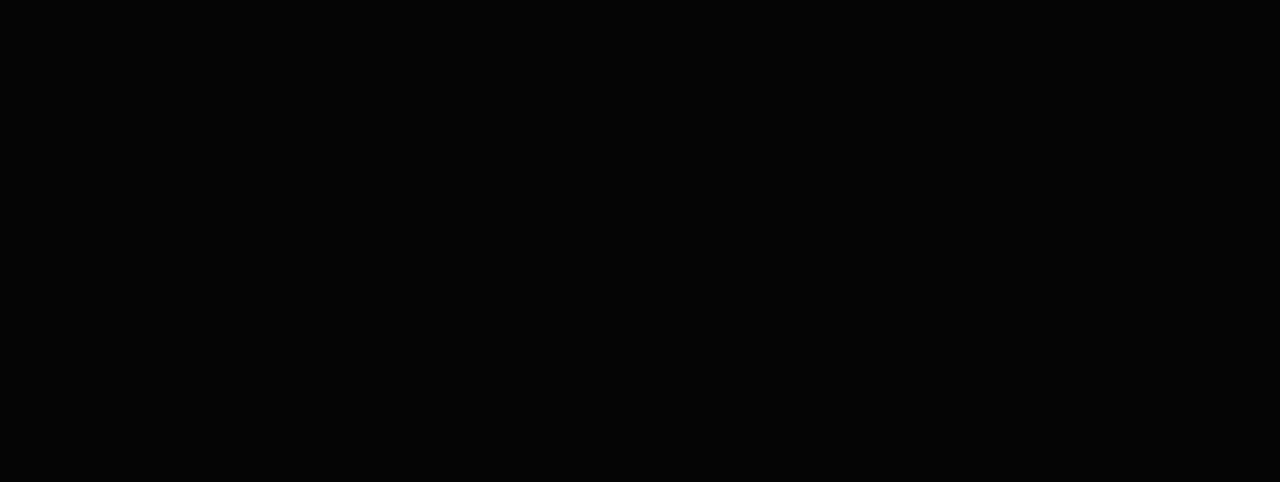
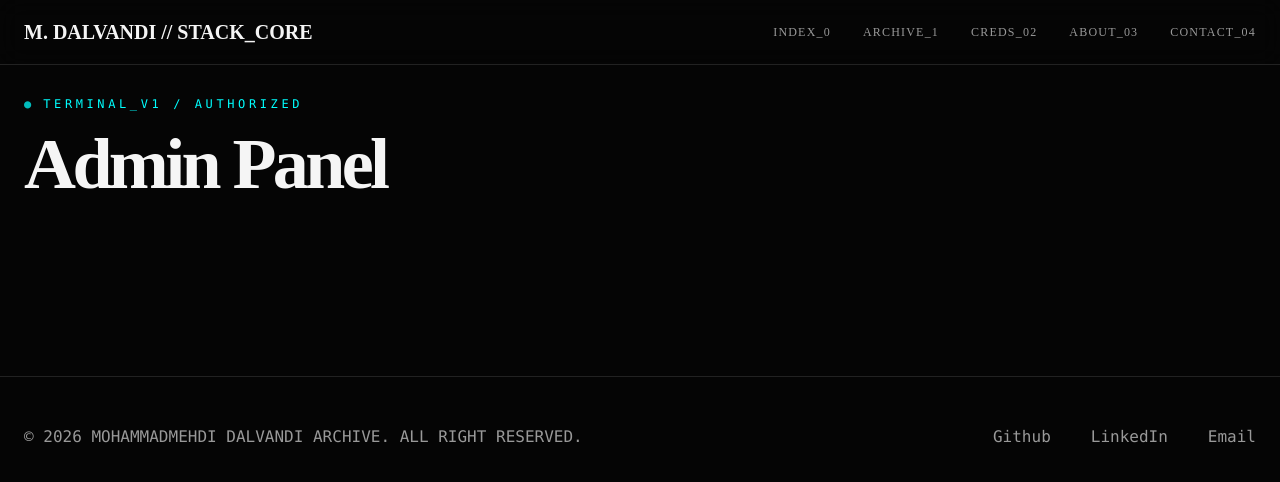
Before and after one commit to mohammadmehdidalvandii/frontend-portfolio, a React (Vite) app: page /Admin/Admin in a window 1280 px wide. Before the commit this address had no page. Shown: the top 482 px of the page. Built offline with nearby package versions, Linux system fonts and the light colour scheme.

Commit message:
created aminLayout for admin-page

```diff
--- a/src/App.tsx
+++ b/src/App.tsx
@@ -4,6 +4,7 @@
 import { MainLayout } from "@layouts/MainLayout";
 import { lazy, Suspense } from "react";
 import { BrowserRouter, Routes, Route } from "react-router-dom";
+import AdminLayout from "@layouts/AdminLayout";
 
 
 const Index = lazy(()=>import('@pages/Index/Index'));
@@ -30,6 +31,9 @@
                 <Route path="Certificates" element={<Certificates/>}/>
                 <Route path="About" element={<About/>}/>
                 <Route path="Contact" element={<Contact/>}/>
+              </Route>
+              {/* Admin Layout */}
+              <Route path="/Admin" element={<AdminLayout/>}>
                 <Route path="Admin" element={<Admin/>}/>
               </Route>
             </Routes>
--- /dev/null
+++ b/src/layouts/AdminLayout.tsx
@@ -0,0 +1,13 @@
+import Footer from "@components/modules/Footer/Footer"
+import Navigation from "@components/modules/Navigation/Navigation"
+import { Outlet } from "react-router-dom"
+
+export default function AdminLayout() {
+  return (
+    <div className="min-h-screen">
+        <Navigation/>
+        <Outlet/>
+        <Footer/>
+    </div>
+  )
+}
```
